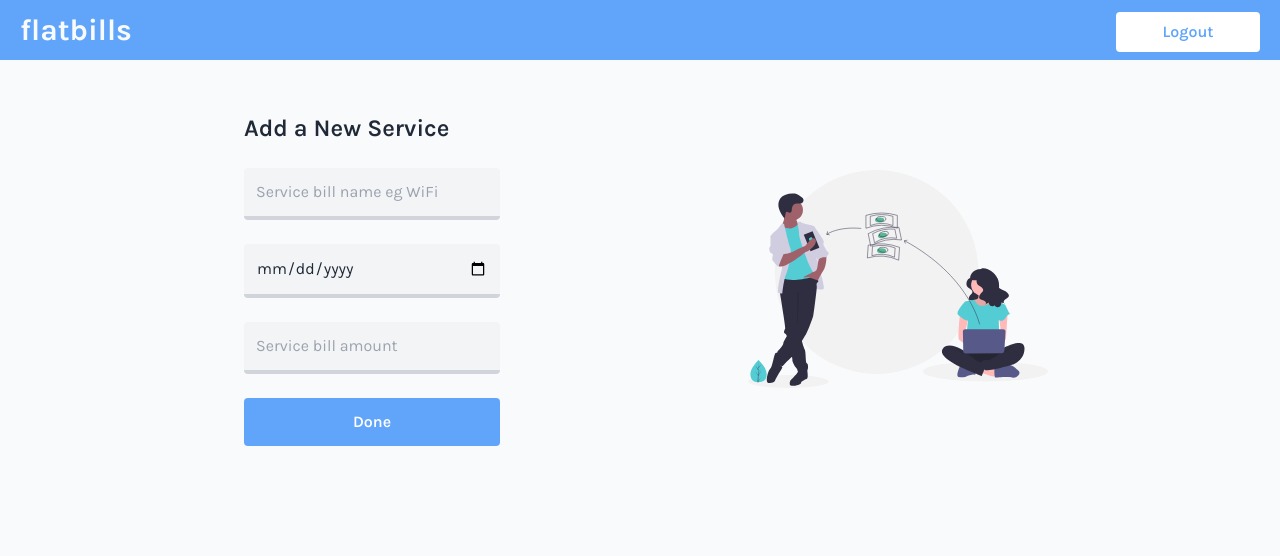
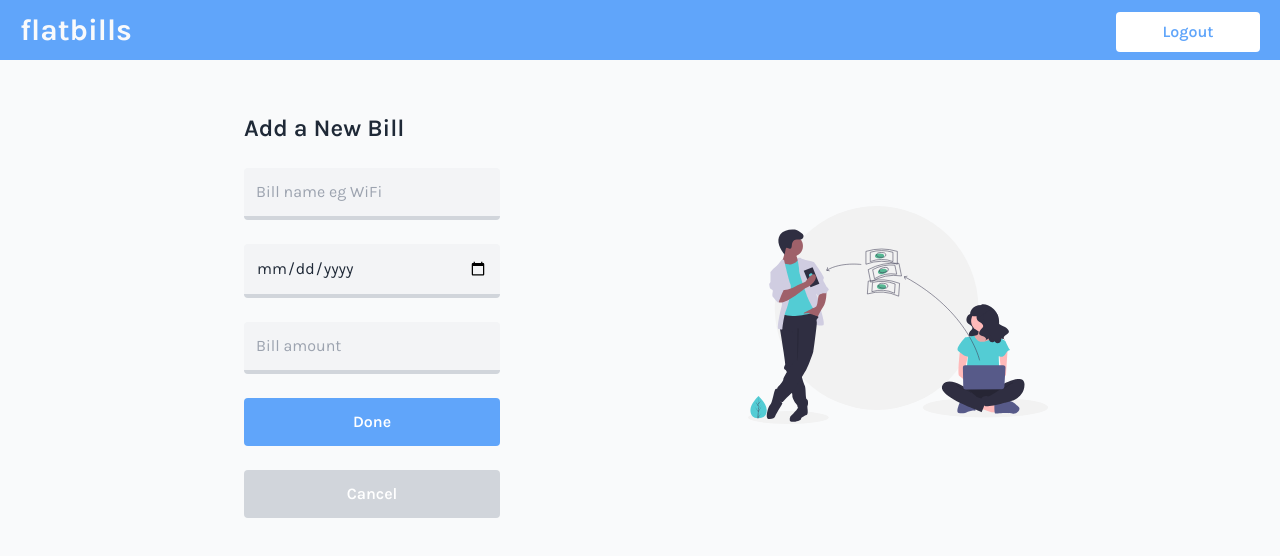
Before and after one commit to ethan-fraser/cosc349-assignment1, a React (Create React App) app in the folder webserver/: page /serviceform in a window 1280 px wide. Shown: the top 556 px of the page. Built offline with nearby package versions, Linux system fonts and the light colour scheme; no server answers.

Commit message:
Add "cancel" button and change "service" to "bill"

```diff
--- a/webserver/src/pages/ServiceForm.js
+++ b/webserver/src/pages/ServiceForm.js
@@ -104,25 +104,25 @@ class ServiceForm extends React.Component {
                 </nav>
                 <div className="flex flex-row pt-10 items-center">
                     <div className="mx-auto mr-1">
-                        <h3 className="text-2xl text-gray-800 font-semibold text-left py-3 px-3">Add a New Service</h3>
+                        <h3 className="text-2xl text-gray-800 font-semibold text-left py-3 px-3">Add a New Bill</h3>
                         <div className="text-base text-gray-800 font-regular text-center">
                             <InputField
                                 type='text'
-                                placeholder='Service bill name eg WiFi'
+                                placeholder='Bill name eg WiFi'
                                 value={this.state.billName ? this.state.billName : ''}
                                 onChange={ (val) => this.setInputValue('billName', val) }
                             />
 
                             <InputField
                                 type='date'
-                                placeholder='Service bill due date'
+                                placeholder='Bill due date'
                                 value={this.state.billDate ? this.state.billDate : ''}
                                 onChange={ (val) => this.setInputValue('billDate', val) }
                             />
 
                             <InputField
                                 type='number'
-                                placeholder='Service bill amount'
+                                placeholder='Bill amount'
                                 value={this.state.billAmount ? this.state.billAmount : ''}
                                 onChange={ (val) => this.setInputValue('billAmount', val) }
                             />
@@ -132,6 +132,12 @@ class ServiceForm extends React.Component {
                                 disabled={this.state.buttonDisabled}
                                 onClick={ () => this.doDone() }
                             />
+
+                            <Link to="/dashboard">
+                                <button className="font-semibold text-white bg-gray-300 hover:bg-gray-200 rounded w-64 py-3 px-3 my-3">
+                                    Cancel
+                                </button>
+                            </Link>
                         </div>
                     </div>
                     <img src='/undraw_transfer_money_rywa.svg' alt="No input" width="300" height="218.1" className="mx-auto"></img>
```
